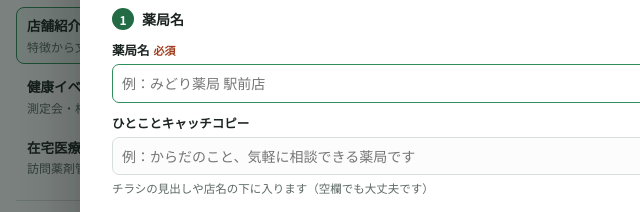
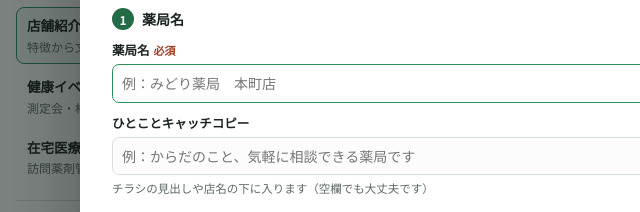
Before and after one commit to ryo0469/pharmacy-pop-studio, a plain HTML site: page index.html in a window 1280 px wide. Shown: the part 188-400 px from the top of the page, 0-640 px from the left. Drawn offline with Linux system fonts and the light colour scheme; a web font is replaced by a local one.

Commit message:
見本の店名を「みどり薬局　本町店」にそろえる
ほかの講座用Webアプリと見本の店名を統一

Co-Authored-By: Claude Opus 5.5 <noreply@anthropic.com>

```diff
--- a/index.html
+++ b/index.html
@@ -492,7 +492,7 @@ details.more .fields{margin-top:10px}
       <div class="wiz-step">
         <h3><em>1</em>薬局名</h3>
         <div class="wiz-grid">
-          <div class="field full"><label for="s-name">薬局名<span class="req">必須</span></label><input type="text" id="s-name" placeholder="例：みどり薬局 駅前店" required></div>
+          <div class="field full"><label for="s-name">薬局名<span class="req">必須</span></label><input type="text" id="s-name" placeholder="例：みどり薬局　本町店" required></div>
           <div class="field full"><label for="s-tagline">ひとことキャッチコピー</label><input type="text" id="s-tagline" placeholder="例：からだのこと、気軽に相談できる薬局です"><span class="hint">チラシの見出しや店名の下に入ります（空欄でも大丈夫です）</span></div>
         </div>
       </div>
@@ -746,7 +746,7 @@ function illFor(tplId,f){
   return ILLS[v]?v:(ILL_DEFAULT[tplId]||null);
 }
 
-const SAMPLE_SHOP = {name:'みどり薬局 駅前店',tagline:'',color:'#2f8f5b',features:['kakari','zaitaku','kids','parking'],mood:'auto',
+const SAMPLE_SHOP = {name:'みどり薬局　本町店',tagline:'',color:'#2f8f5b',features:['kakari','zaitaku','kids','parking'],mood:'auto',
   address:'東京都○○区△△ 1-2-3',tel:'03-1234-5678',hours:'月〜金 9:00〜19:00\n土 9:00〜13:00',holiday:'日曜・祝日',logo:''};
 
 /* ---------------- 色のユーティリティ ---------------- */
```
